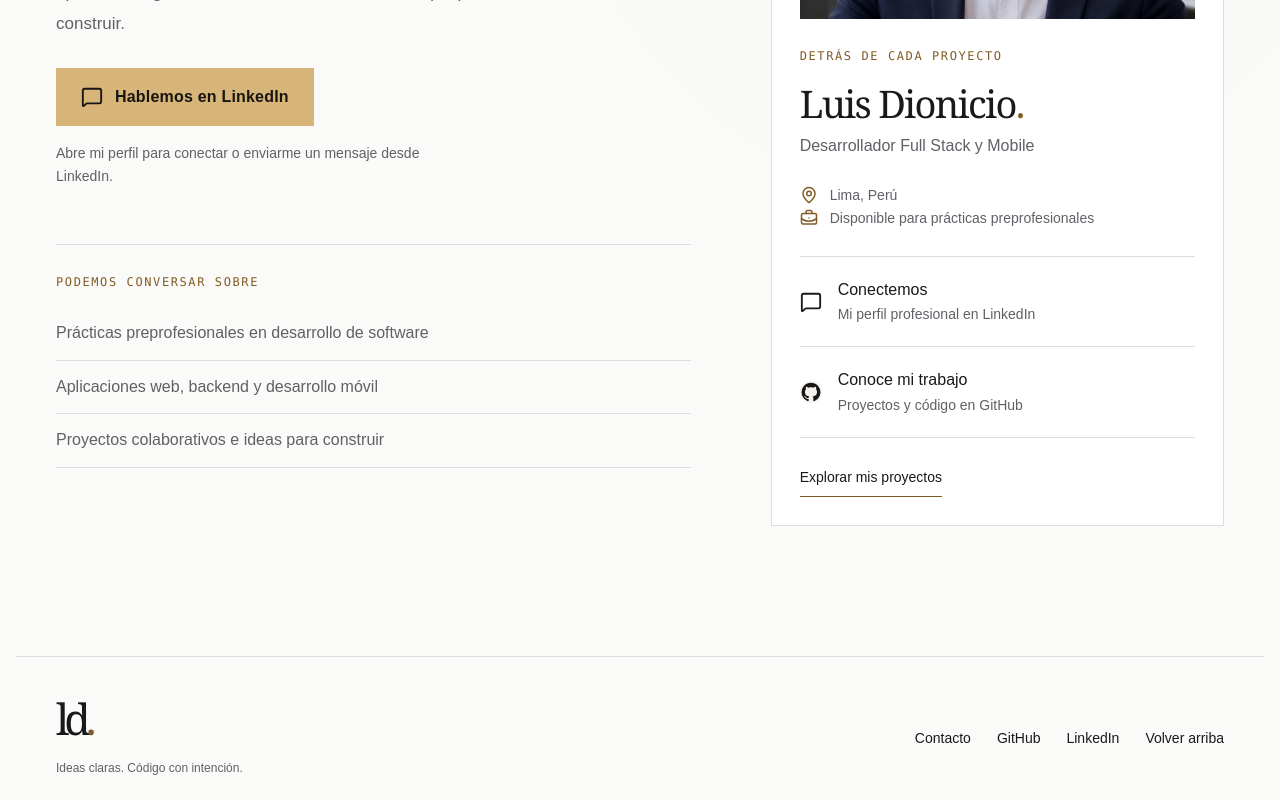
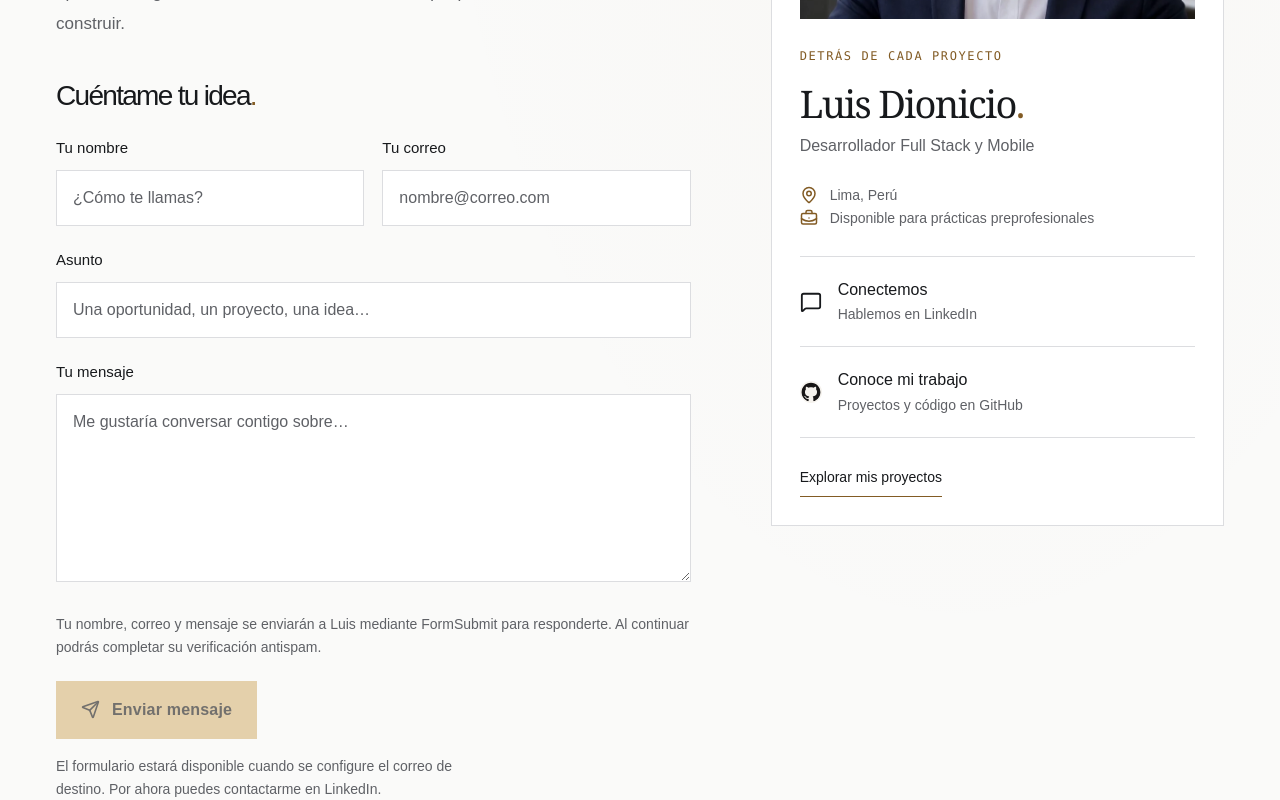
Before and after one commit to luisdionicio-lgtm/My_Portfolio, a Next.js app: page /contact in a window 1280 px wide. Shown: the part 520-1320 px from the top of the page. Built offline with nearby package versions, Linux system fonts and the light colour scheme; no server answers.

Commit message:
feat: añadir formulario de correo y documentar continuación de la tarea

```diff
--- a/src/app/contact/page.tsx
+++ b/src/app/contact/page.tsx
@@ -3,10 +3,11 @@ import Link from "next/link";
 import { BriefcaseBusiness, MapPin, MessageSquare } from "lucide-react";
 import { personalInfo } from "@/lib/data";
 import { pageMetadata } from "@/lib/seo";
+import { ContactForm } from "@/components/ContactForm";
 
 export const metadata = pageMetadata(
   "Contacto",
-  "Contacta a Luis Angel Dionicio Bartolo en LinkedIn para conversar sobre prácticas preprofesionales, desarrollo web, aplicaciones móviles y proyectos de software en Lima, Perú.",
+  "Contacta a Luis Angel Dionicio Bartolo por correo o LinkedIn para conversar sobre prácticas preprofesionales, desarrollo web, aplicaciones móviles y proyectos de software en Lima, Perú.",
   "/contact",
 );
 
@@ -26,18 +27,7 @@ export default function ContactPage() {
           ¿Tienes un proyecto en mente o una oportunidad para aprender y
           aportar? Me gustaría conocerla. Hablemos de lo que podemos construir.
         </p>
-        <a
-          className="button primary contact-primary"
-          href={personalInfo.linkedin}
-          target="_blank"
-          rel="noopener noreferrer"
-        >
-          <MessageSquare size={22} aria-hidden="true" />
-          Hablemos en LinkedIn
-        </a>
-        <p className="contact-hint">
-          Abre mi perfil para conectar o enviarme un mensaje desde LinkedIn.
-        </p>
+        <ContactForm recipient={process.env.CONTACT_EMAIL} />
         <div className="contact-topics">
           <p className="eyebrow accent">PODEMOS CONVERSAR SOBRE</p>
           <ul>
@@ -83,7 +73,7 @@ export default function ContactPage() {
             <MessageSquare size={22} aria-hidden="true" />
             <span>
               <strong>Conectemos</strong>
-              <span>Mi perfil profesional en LinkedIn</span>
+              <span>Hablemos en LinkedIn</span>
             </span>
           </a>
           <a
--- a/src/app/globals.css
+++ b/src/app/globals.css
@@ -2615,6 +2615,66 @@ body {
   max-width: 400px;
   margin-top: 16px;
 }
+.contact-form {
+  margin-top: 40px;
+}
+.contact-form h2 {
+  font-size: 28px;
+  margin-bottom: 24px;
+}
+.contact-fields {
+  display: grid;
+  grid-template-columns: repeat(2, minmax(0, 1fr));
+  gap: 22px 18px;
+}
+.contact-field label {
+  display: block;
+  margin-bottom: 9px;
+  font-size: 15px;
+}
+.contact-field-wide {
+  grid-column: 1 / -1;
+}
+.contact-field input,
+.contact-field textarea {
+  width: 100%;
+  border: 1px solid var(--border);
+  border-radius: 0;
+  padding: 14px 16px;
+  background: var(--panel);
+  color: var(--text);
+  font: inherit;
+  font-size: 16px;
+}
+.contact-field textarea {
+  resize: vertical;
+  min-height: 170px;
+}
+.contact-field input::placeholder,
+.contact-field textarea::placeholder {
+  color: var(--muted);
+  opacity: 1;
+}
+.contact-field input:focus-visible,
+.contact-field textarea:focus-visible {
+  outline: 2px solid var(--accent);
+  outline-offset: 3px;
+}
+.contact-form-note {
+  color: var(--muted);
+  font-size: 14px;
+  margin: 22px 0;
+}
+.contact-form button {
+  cursor: pointer;
+}
+.contact-form button:disabled {
+  cursor: not-allowed;
+  opacity: 0.6;
+}
+.contact-honeypot {
+  display: none;
+}
 .contact-topics {
   margin-top: 56px;
   border-top: 1px solid var(--border);
@@ -2733,6 +2793,9 @@ body {
   }
 }
 @media (max-width: 520px) {
+  .contact-fields {
+    grid-template-columns: 1fr;
+  }
   .header nav {
     order: 3;
     width: 100%;
--- /dev/null
+++ b/src/components/ContactForm.tsx
@@ -0,0 +1,102 @@
+import { Send } from "lucide-react";
+
+export function ContactForm({ recipient }: { recipient?: string }) {
+  return (
+    <form
+      className="contact-form"
+      action={recipient ? `https://formsubmit.co/${recipient}` : undefined}
+      method="POST"
+      aria-labelledby="contact-form-title"
+    >
+      <h2 id="contact-form-title">
+        Cuéntame tu idea<span>.</span>
+      </h2>
+      <input
+        type="hidden"
+        name="_subject"
+        value="Nuevo mensaje del portafolio de Luis Dionicio"
+      />
+      <input type="hidden" name="_template" value="table" />
+      <div className="contact-honeypot" aria-hidden="true">
+        <label htmlFor="contact-website">Deja este campo vacío</label>
+        <input
+          id="contact-website"
+          type="text"
+          name="_honey"
+          tabIndex={-1}
+          autoComplete="off"
+        />
+      </div>
+      <div className="contact-fields">
+        <div className="contact-field">
+          <label htmlFor="contact-name">Tu nombre</label>
+          <input
+            id="contact-name"
+            name="nombre"
+            type="text"
+            autoComplete="name"
+            placeholder="¿Cómo te llamas?"
+            minLength={2}
+            maxLength={100}
+            required
+          />
+        </div>
+        <div className="contact-field">
+          <label htmlFor="contact-email">Tu correo</label>
+          <input
+            id="contact-email"
+            name="email"
+            type="email"
+            autoComplete="email"
+            placeholder="nombre@correo.com"
+            maxLength={254}
+            required
+          />
+        </div>
+        <div className="contact-field contact-field-wide">
+          <label htmlFor="contact-subject">Asunto</label>
+          <input
+            id="contact-subject"
+            name="asunto"
+            type="text"
+            placeholder="Una oportunidad, un proyecto, una idea…"
+            minLength={3}
+            maxLength={160}
+            required
+          />
+        </div>
+        <div className="contact-field contact-field-wide">
+          <label htmlFor="contact-message">Tu mensaje</label>
+          <textarea
+            id="contact-message"
+            name="mensaje"
+            rows={6}
+            placeholder="Me gustaría conversar contigo sobre…"
+            minLength={10}
+            maxLength={3000}
+            required
+          />
+        </div>
+      </div>
+      <p className="contact-form-note" id="contact-privacy">
+        Tu nombre, correo y mensaje se enviarán a Luis mediante FormSubmit para
+        responderte. Al continuar podrás completar su verificación antispam.
+      </p>
+      <button
+        className="button primary contact-primary"
+        type="submit"
+        disabled={!recipient}
+        aria-describedby="contact-privacy"
+      >
+        <Send size={19} aria-hidden="true" />
+        Enviar mensaje
+      </button>
+      {!recipient && (
+        <p role="status" className="contact-hint">
+          El formulario estará disponible cuando se configure el correo de
+          destino. Por ahora puedes contactarme en LinkedIn.
+        </p>
+      )}
+    </form>
+  );
+}
```
Also changed, not shown: 10 other files (tests, documents, lock files or other folders).
